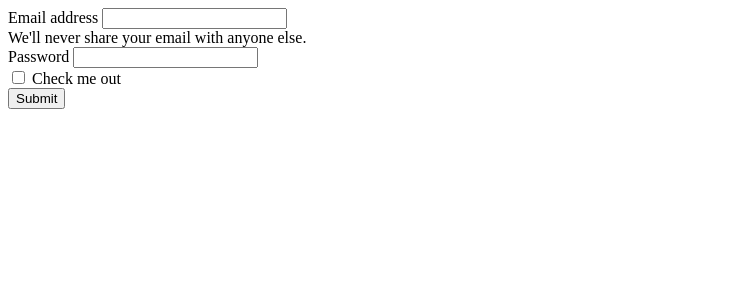
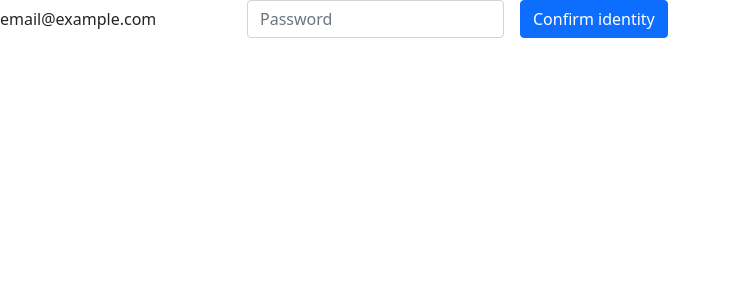
Before and after one commit to voxars/PythonProject, a Flask app: page / in a window 1280 px wide. Shown: the top 300 px of the page, without its empty margins (0-730 px from the left). Run offline with Flask 2, Linux system fonts and the light colour scheme.

Commit message:
bootstrap + test html

```diff
--- a/templates/index.html
+++ b/templates/index.html
@@ -1,16 +1,27 @@
-<form>
-    <div class="mb-3">
-      <label for="exampleInputEmail1" class="form-label">Email address</label>
-      <input type="email" class="form-control" id="exampleInputEmail1" aria-describedby="emailHelp">
-      <div id="emailHelp" class="form-text">We'll never share your email with anyone else.</div>
-    </div>
-    <div class="mb-3">
-      <label for="exampleInputPassword1" class="form-label">Password</label>
-      <input type="password" class="form-control" id="exampleInputPassword1">
-    </div>
-    <div class="mb-3 form-check">
-      <input type="checkbox" class="form-check-input" id="exampleCheck1">
-      <label class="form-check-label" for="exampleCheck1">Check me out</label>
-    </div>
-    <button type="submit" class="btn btn-primary">Submit</button>
-  </form>
+<!doctype html>
+<html lang="en">
+  <head>
+    <!-- Required meta tags -->
+    <meta charset="utf-8">
+    <meta name="viewport" content="width=device-width, initial-scale=1">
+
+    <!-- Bootstrap CSS -->
+    <link href="https://cdn.jsdelivr.net/npm/bootstrap@5.1.3/dist/css/bootstrap.min.css" rel="stylesheet" integrity="sha384-1BmE4kWBq78iYhFldvKuhfTAU6auU8tT94WrHftjDbrCEXSU1oBoqyl2QvZ6jIW3" crossorigin="anonymous">
+
+    <title>Hello, world!</title>
+  </head>
+  <body>
+    <form class="row g-3">
+      <div class="col-auto">
+        <label for="staticEmail2" class="visually-hidden">Email</label>
+        <input type="text" readonly class="form-control-plaintext" id="staticEmail2" value="email@example.com">
+      </div>
+      <div class="col-auto">
+        <label for="inputPassword2" class="visually-hidden">Password</label>
+        <input type="password" class="form-control" id="inputPassword2" placeholder="Password">
+      </div>
+      <div class="col-auto">
+        <button type="submit" class="btn btn-primary mb-3">Confirm identity</button>
+      </div>
+    </form>
+  </body>
```
